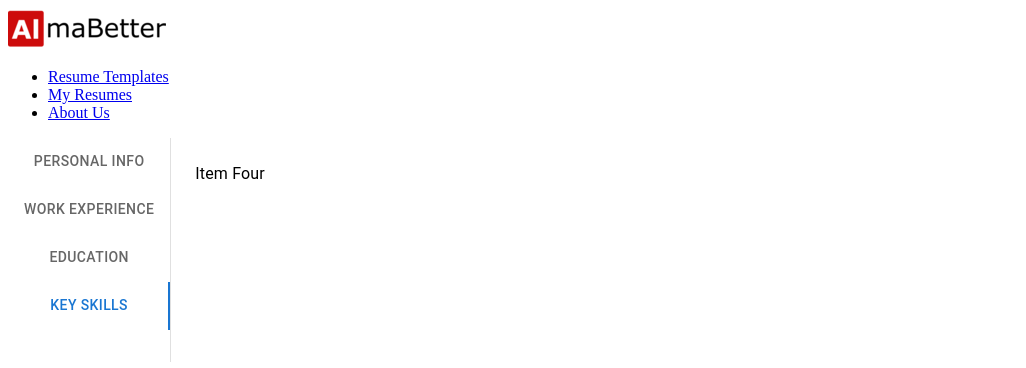
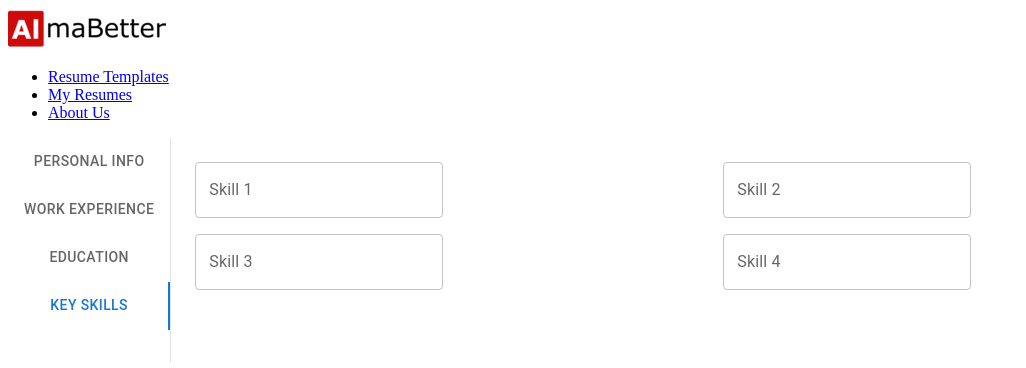
Before and after one commit to vishalsrane/resume-builder-app, a React (Create React App) app: page / in a window 1280 px wide. Both pictures are taken after a click on the tab "KEY SKILLS". Shown: the top 368 px of the page, without its empty margins (0-1026 px from the left). Built offline with nearby package versions, Linux system fonts and the light colour scheme.

Commit message:
keySkills global state and page added

```diff
--- a/src/App.js
+++ b/src/App.js
@@ -30,6 +30,13 @@ function App() {
     endYear: "",
   });
 
+  const [keySkills, setKeySkills] = useState({
+    skill1: "",
+    skill2: "",
+    skill3: "",
+    skill4: "",
+  });
+
   return (
     <div className="App">
       <Header />
@@ -40,6 +47,8 @@ function App() {
         setWorkExperience={setWorkExperience}
         education={education}
         setEducation={setEducation}
+        keySkills={keySkills}
+        setKeySkills={setKeySkills}
       />
     </div>
   );
--- /dev/null
+++ b/src/components/KeySkills.js
@@ -0,0 +1,54 @@
+import * as React from "react";
+import Box from "@mui/material/Box";
+import Grid from "@mui/material/Grid";
+import { TextField } from "@mui/material";
+
+export default function KeySkills(props) {
+  const { keySkills, setKeySkills } = props;
+
+  const onChange = (e) => {
+    console.log(e.target.id);
+    const keySkillsCopy = JSON.parse(JSON.stringify(keySkills));
+    keySkillsCopy[e.target.id] = e.target.value;
+    setKeySkills(keySkillsCopy);
+  };
+
+  return (
+    <Box sx={{ flexGrow: 1 }}>
+      <Grid container spacing={2}>
+        <Grid item xs={6}>
+          <TextField
+            id="skill1"
+            label="Skill 1"
+            variant="outlined"
+            onChange={onChange}
+          />
+        </Grid>
+        <Grid item xs={6}>
+          <TextField
+            id="skill2"
+            label="Skill 2"
+            variant="outlined"
+            onChange={onChange}
+          />
+        </Grid>
+        <Grid item xs={6}>
+          <TextField
+            id="skill3"
+            label="Skill 3"
+            variant="outlined"
+            onChange={onChange}
+          />
+        </Grid>
+        <Grid item xs={6}>
+          <TextField
+            id="skill4"
+            label="Skill 4"
+            variant="outlined"
+            onChange={onChange}
+          />
+        </Grid>
+      </Grid>
+    </Box>
+  );
+}
--- a/src/components/VerticalTabs.js
+++ b/src/components/VerticalTabs.js
@@ -7,6 +7,7 @@ import Box from "@mui/material/Box";
 import PersonalInfo from "./PersonalInfo";
 import WorkExperience from "./WorkExperience";
 import Education from "./Education";
+import KeySkills from "./KeySkills";
 
 function TabPanel(props) {
   const { children, value, index, ...other } = props;
@@ -49,6 +50,8 @@ export default function VerticalTabs(props) {
     setWorkExperience,
     education,
     setEducation,
+    keySkills,
+    setKeySkills,
   } = props;
   const [value, setValue] = React.useState(0);
 
@@ -94,7 +97,7 @@ export default function VerticalTabs(props) {
         <Education education={education} setEducation={setEducation} />
       </TabPanel>
       <TabPanel value={value} index={3}>
-        Item Four
+        <KeySkills keySkills={keySkills} setKeySkills={setKeySkills} />
       </TabPanel>
     </Box>
   );
```
